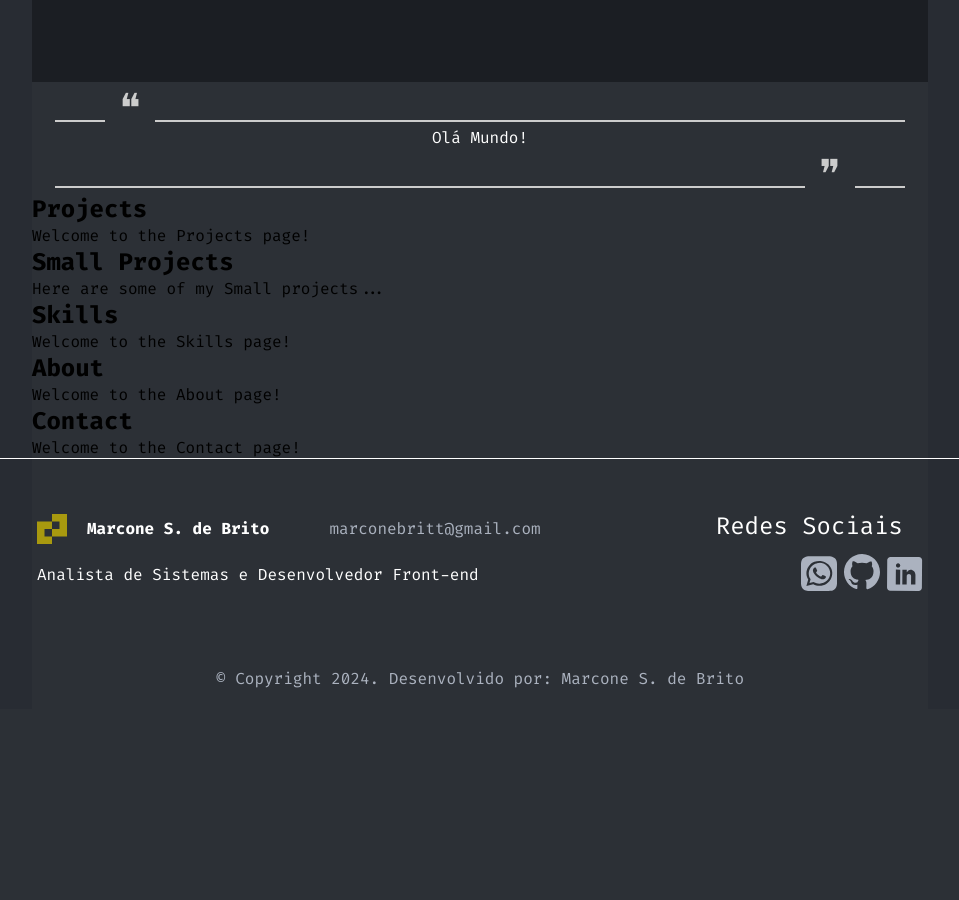
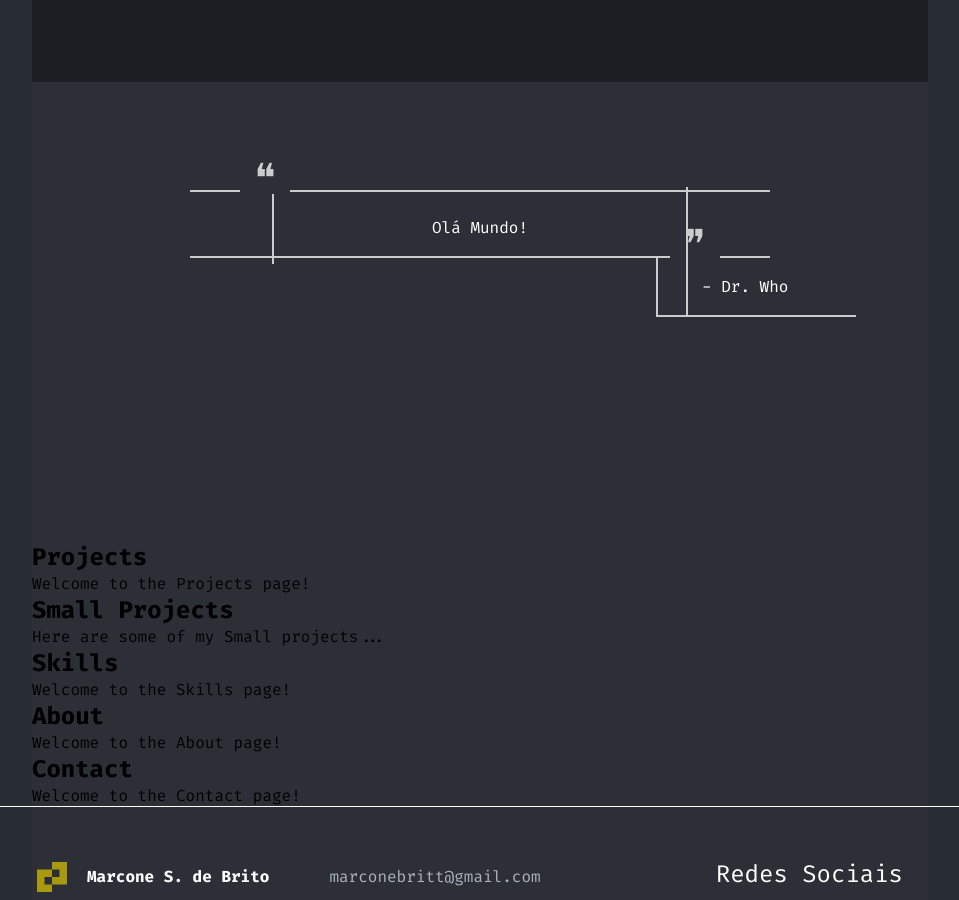
Before and after one commit to marconesdb/novo_portifolio, a React (Vite) app: page / in a window 1280 px wide. Shown: the part 800-1700 px from the top of the page, without its empty margins (160-1119 px from the left). Before the commit the page ends 1509 px from the top, so only its background shows below. Built offline with nearby package versions, Linux system fonts and the light colour scheme.

Commit message:
Finalização do componente Citacao

```diff
--- a/src/sections/Citacao/Citacao.styles.ts
+++ b/src/sections/Citacao/Citacao.styles.ts
@@ -31,7 +31,7 @@ export const HorizontalAspas = styled.div`
 // Traço horizontal à direita
 export const HorizontalLineSuperiorCont = styled.div`
   position: relative;
-  width: 750px; /* Largura reduzida do traço à direita */
+  width: 480px; /* Largura reduzida do traço à direita */
   height: 2px; /* Altura do traço */
   background-color: #ccc; /* Cor do traço */
   display: inline-block; /* Faz com que o traço respeite o espaço do contêiner */
@@ -41,7 +41,7 @@ export const HorizontalLineSuperiorCont = styled.div`
 export const HorizontalLineInferior = styled.div`
 
   position: relative;
-  width: 750px; /* Largura reduzida do traço à esquerda */
+  width: 480px; /* Largura reduzida do traço à esquerda */
   height: 2px; /* Altura do traço */
   background-color: #ccc; /* Cor do traço */
   display: inline-block; /* Faz com que o traço respeite o espaço do contêiner */
@@ -71,5 +71,69 @@ export const HorizontalLineInferiorCont = styled.div`
 
 export const Citacao = styled.div`
  color: #fff;
+ margin-top: 20px;
+ margin-bottom: -20px;
+`;
+
+export const VerticalLineDireito = styled.div`
+ color: #fff;
+ width: 2px; /* Largura do traço vertical */
+ height: 71px; /* Altura do traço vertical */
+ background-color: #ccc; /* Cor do traço */
+ margin: 0 auto; /* Centraliza o traço horizontalmente */
+ margin-right: 240px;
+ transform: translateY(-76px); /* Sobe o traço 100px */
+`;
+
+export const VerticalLineEsquerdo = styled.div`
+ color: #fff;
+ width: 2px; /* Largura do traço vertical */
+ height: 70px; /* Altura do traço vertical */
+ background-color: #ccc; /* Cor do traço */
+ margin: 0 auto; /* Centraliza o traço horizontalmente */
+ margin-left: 240px;
+ transform: translateY(112px);
 
 `;
+
+export const VerticalLineEsquerdoMenor = styled.div`
+ color: #fff;
+ width: 2px; /* Largura do traço vertical */
+ height: 60px; /* Altura do traço vertical */
+ background-color: #ccc; /* Cor do traço */
+ margin: 0 auto; /* Centraliza o traço horizontalmente */
+ margin-left: 624px;
+ transform: translateY(-78px); /* Desce o traço 100px */
+
+`;
+
+
+export const Autor = styled.div`
+ color: #fff;
+ margin-top: 20px;
+ margin-bottom: -20px;
+ transform: translateY(-138px); /* Sobe nome do Autor */
+ margin-left: 670px;
+`;
+
+export const HorizontalLineInferiorMenor = styled.div`
+position: relative;
+width: 200px; /* Largura reduzida do traço à esquerda */
+height: 2px; /* Altura do traço */
+background-color: #ccc; /* Cor do traço */
+display: inline-block; /* Faz com que o traço respeite o espaço do contêiner */
+margin-left: 624px;
+margin-bottom: 50px;
+transform: translateY(-100px); /* Sobe o traço 100px */
+`;
+
+
+export const VerticalLineDireitoMenor = styled.div`
+ color: #fff;
+ width: 2px; /* Largura do traço vertical */
+ height: 69px; /* Altura do traço vertical */
+ background-color: #ccc; /* Cor do traço */
+ margin: 0 auto; /* Centraliza o traço horizontalmente */
+ margin-right: 240px;
+ transform: translateY(-224px); /* Sobe o traço 100px */
+`;
--- a/src/sections/Citacao/Citacao.tsx
+++ b/src/sections/Citacao/Citacao.tsx
@@ -1,10 +1,11 @@
 import React from 'react';
-import { Citacao, ContainerCitacao, HorizontalAspas, HorizontalLineInferior, HorizontalLineInferiorCont, HorizontalLineSuperior, HorizontalLineSuperiorCont, InferiorAspas } from '../../sections/Citacao/Citacao.styles';
+import { Autor, Citacao, ContainerCitacao, HorizontalAspas, HorizontalLineInferior, HorizontalLineInferiorCont, HorizontalLineInferiorMenor, HorizontalLineSuperior, HorizontalLineSuperiorCont, InferiorAspas, TracoVerticalDireito, TracoVerticalEsquerdo, VerticalLineDireito, VerticalLineDireitoMenor, VerticalLineEsquerdo, VerticalLineEsquerdoMenor, } from '../../sections/Citacao/Citacao.styles';
 
 const CitacaoComponent: React.FC = () => {
   return (
-
+    <>
     <ContainerCitacao>
+      <VerticalLineEsquerdo/>
       <HorizontalLineSuperior />
       <HorizontalAspas>❝</HorizontalAspas>
       <HorizontalLineSuperiorCont />
@@ -12,8 +13,15 @@ const CitacaoComponent: React.FC = () => {
       <HorizontalLineInferior />
       <InferiorAspas>❞</InferiorAspas>
       <HorizontalLineInferiorCont />
-      </ContainerCitacao>
+      <VerticalLineDireito/>
+    </ContainerCitacao>
+    <VerticalLineEsquerdoMenor/>
+      <Autor>- Dr. Who</Autor>
+      <HorizontalLineInferiorMenor/>
+      <VerticalLineDireitoMenor/>
+    {/*  */}
 
+    </>
   );
 };
 
```
